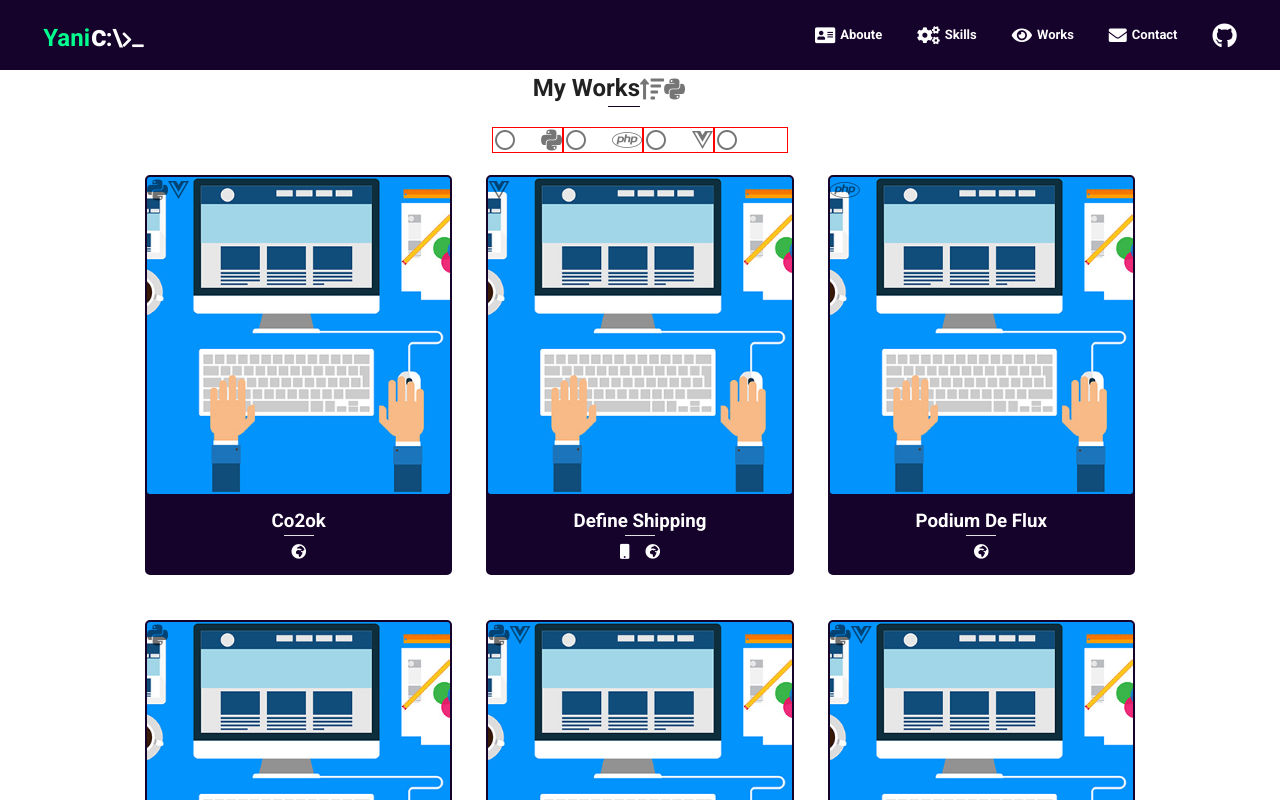
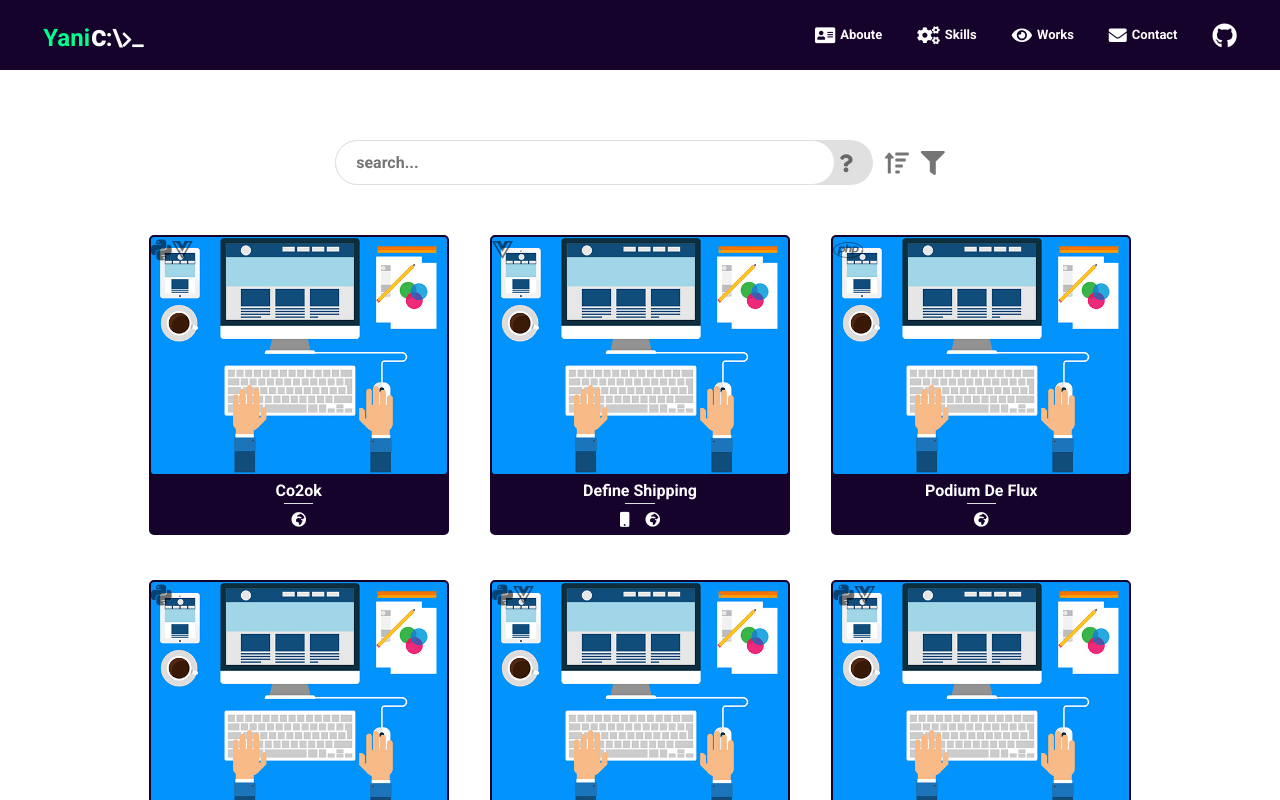
Before and after one commit to assignon/devs_repository, a Vue app in the folder frontend/: page /works in a window 1280 px wide. Shown: the top 800 px of the page. Built offline with nearby package versions, Linux system fonts and the light colour scheme; what v-animate-css would draw is missing.

Commit message:
project ui update

```diff
--- a/frontend/src/views/Works.vue
+++ b/frontend/src/views/Works.vue
@@ -4,23 +4,49 @@
       <v-flex xs12 sm12 md8 lg10 xl10 class="filter-flex">
         <div class="works-head">
           <div class="works-titel">
-            <h2 class>My Works</h2>
-            <v-divider width="5%" color="#16032c" style></v-divider>
+            <!-- <h2 class>My Works</h2>
+            <v-divider width="5%" color="#16032c" style></v-divider> -->
+            <div class="input-container">
+              <input
+                type="search"
+                placeholder="search..."
+                class="search-project"
+                @keyup.enter="searchProject()"
+              />
+              <v-icon
+                style="position:relative;right:20px;cursor:pointer;font-size:18px;"
+                >fas fa-question</v-icon
+              >
             </div>
 
-          <div class="filter">
-            <v-icon medium v-if="desc">fas fa-sort-amount-up</v-icon>
-            <v-icon medium v-if="!desc">fas fa-sort-amount-down</v-icon>
-            <v-icon medium>fab fa-python</v-icon>
+            <v-icon medium v-if="desc" class="ml-3"
+              >fas fa-sort-amount-up</v-icon
+            >
+            <v-icon medium v-if="!desc" class="ml-3"
+              >fas fa-sort-amount-down</v-icon
+            >
+            <v-icon medium class="ml-3">fas fa-filter</v-icon>
           </div>
         </div>
       </v-flex>
 
-      <v-flex xs12 sm12 md8 lg10 xl10 class="pl-flex">
-        <v-radio-group v-model="ex7" row>
+      <v-flex
+        xs12
+        sm12
+        md8
+        lg10
+        xl10
+        class="pl-flex animated"
+        v-if="filtersVisible"
+      >
+        <v-radio-group v-model="filter" row>
           <div class="pl-container" v-for="(progLang, i) in progLangs" :key="i">
-            <v-radio label :color="progLang.color" :value="progLang.icon"></v-radio>
-            <v-icon medium>fab fa-{{progLang.icon}}</v-icon>
+            <v-radio
+              label
+              :color="progLang.color"
+              :value="progLang.icon"
+            ></v-radio>
+            <v-icon medium>fab fa-{{ progLang.icon }}</v-icon>
           </div>
         </v-radio-group>
       </v-flex>
@@ -28,19 +54,32 @@
       <!-- <div class="works-container"> -->
       <v-flex xs10 sm10 md4 lg4 xl4 class="works-flex">
         <div class="works-container" v-for="(project, i) in projects" :key="i">
-          <div class="works-img" :style="{backgroundImage: `url(${project.img})`}">
-            <v-icon medium v-for="(progicon, pi) in project.progIcon" :key="pi">fab fa-{{progicon}}</v-icon>
+          <div
+            class="works-img"
+            :style="{ backgroundImage: `url(${project.img})` }"
+          >
+            <v-icon medium v-for="(progicon, pi) in project.progIcon" :key="pi"
+              >fab fa-{{ progicon }}</v-icon
+            >
           </div>
           <div class="works-name">
-            <h3 class="mb1">{{project.name}}</h3>
+            <h4 class="mb1">{{ project.name }}</h4>
             <v-divider width="10%" color="#fff" style></v-divider>
             <div class="type-icon mt-2">
+              <v-tooltip bottom>
+                <template v-slot:activator="{ on, attrs }">
                   <v-icon
                     style="font-size:15px;color:white;"
                     class="ml-2 mr-2"
                     v-for="(typeicon, ti) in project.typeIcon"
                     :key="ti"
-              >fas fa-{{typeicon}}</v-icon>
+                    v-bind="attrs"
+                    v-on="on"
+                    >fas fa-{{ typeicon }}</v-icon
+                  >
+                </template>
+                <span>Info</span>
+              </v-tooltip>
             </div>
           </div>
         </div>
@@ -48,7 +87,11 @@
       <!-- </div> -->
 
       <v-flex 12 xs sm12 md8 lg10 xl10 class="pagination-flex">
-        <v-pagination v-model="page" :length="15" :total-visible="7"></v-pagination>
+        <v-pagination
+          v-model="page"
+          :length="15"
+          :total-visible="7"
+        ></v-pagination>
       </v-flex>
     </v-layout>
   </div>
@@ -63,74 +106,80 @@ export default {
       valid: true, // search form v-model
       desc: true, // check if the projects are sorted order by desc
       page: 1, // pagination
+      filter: "plFilter", // radio input model
+      filtersVisible: false, // check if the radio iput div display is none orr not
       progLangs: [
         { icon: "python", color: "black" },
         { icon: "php", color: "black" },
         { icon: "vuejs", color: "black" },
-        { icon: "terminal", color: "black" }
+        { icon: "terminal", color: "black" },
       ],
       projects: [
         {
           img: require("../assets/projects/test.jpg"),
           progIcon: ["python", "vuejs"],
           name: "Co2ok",
-          typeIcon: ["globe-africa"]
+          typeIcon: ["globe-africa"],
         },
         {
           img: require("../assets/projects/test.jpg"),
           progIcon: ["vuejs"],
           name: "Define Shipping",
-          typeIcon: ["mobile", "globe-africa"]
+          typeIcon: ["mobile", "globe-africa"],
         },
         {
           img: require("../assets/projects/test.jpg"),
           progIcon: ["php"],
           name: "Podium De Flux",
-          typeIcon: ["globe-africa"]
+          typeIcon: ["globe-africa"],
         },
         {
           img: require("../assets/projects/test.jpg"),
           progIcon: ["python"],
           name: "Project Creator",
-          typeIcon: ["terminal"]
+          typeIcon: ["terminal"],
         },
         {
           img: require("../assets/projects/test.jpg"),
           progIcon: ["python", "vuejs"],
           name: "Co2ok",
-          typeIcon: ["mobile", "terminal", "globe-africa"]
+          typeIcon: ["mobile", "terminal", "globe-africa"],
         },
         {
           img: require("../assets/projects/test.jpg"),
           progIcon: ["python", "vuejs"],
           name: "Co2ok",
-          typeIcon: ["mobile", "terminal", "globe-africa"]
+          typeIcon: ["mobile", "terminal", "globe-africa"],
         },
         {
           img: require("../assets/projects/test.jpg"),
           progIcon: ["python", "vuejs"],
           name: "Co2ok",
-          typeIcon: ["mobile", "terminal", "globe-africa"]
+          typeIcon: ["mobile", "terminal", "globe-africa"],
         },
         {
           img: require("../assets/projects/test.jpg"),
           progIcon: ["python", "vuejs"],
           name: "Co2ok",
-          typeIcon: ["mobile", "terminal", "globe-africa"]
+          typeIcon: ["mobile", "terminal", "globe-africa"],
         },
         {
           img: require("../assets/projects/test.jpg"),
           progIcon: ["python", "vuejs"],
           name: "Co2ok",
-          typeIcon: ["mobile", "terminal", "globe-africa"]
-        }
-      ]
+          typeIcon: ["mobile", "terminal", "globe-africa"],
+        },
+      ],
     };
   },
 
   created() {},
 
-  methods: {}
+  methods: {
+    searchProject() {
+      console.log("hallo there");
+    },
+  },
 };
 </script>
 
@@ -142,6 +191,8 @@ export default {
   flex-direction: column;
   justify-content: center;
   align-items: center;
+  padding-top: 70px;
+  padding-bottom: 30px;
 }
 .works-layout {
   width: 100%;
@@ -163,12 +214,35 @@ export default {
   align-items: center;
 }
 .works-titel {
-  width: 50%;
+  width: 70%;
   height: auto;
   display: flex;
-  flex-direction: column;
-  justify-content: flex-end;
-  align-items: flex-end;
+  flex-direction: row;
+  justify-content: center;
+  align-items: center;
+}
+.input-container {
+  border-radius: 50px;
+  width: 60%;
+  height: 45px;
+  /* border: 1px solid #e0e0e0; */
+  background-color: #e0e0e0;
+  display: flex;
+  flex-direction: row;
+  justify-content: space-between;
+  align-items: center;
+}
+.search-project {
+  border-radius: 50px;
+  border: 1px solid #e0e0e0;
+  background-color: #fff;
+  width: 93%;
+  height: 100%;
+  padding-left: 20px;
+  text-align: left;
+  font-size: 16px;
+  font-weight: bold;
+  color: #16032c;
 }
 .filter {
   width: 50%;
@@ -179,12 +253,12 @@ export default {
   align-items: center;
 }
 .pl-flex {
-  width: 100%;
+  width: 70%;
   height: auto;
   display: flex;
   flex-direction: row;
   justify-content: center;
-  align-items: center;
+  align-items: flex-start;
 }
 .pl-container {
   width: auto;
@@ -193,7 +267,6 @@ export default {
   flex-direction: row;
   justify-content: flex-start;
   align-items: flex-start;
-  border: 1px solid red;
 }
 .works-flex {
   width: 80%;
@@ -203,10 +276,11 @@ export default {
   flex-wrap: wrap;
   justify-content: space-around;
   align-items: center;
+  margin-top: 50px;
 }
 .works-container {
-  width: 30%;
-  height: 400px;
+  width: 300px;
+  height: 300px;
   display: flex;
   flex-direction: column;
   justify-content: flex-start;
@@ -215,10 +289,11 @@ export default {
   background-color: #16032c;
   border-radius: 5px;
   margin-bottom: 45px;
+  cursor: pointer;
 }
 .works-img {
   width: 100%;
-  height: 320px;
+  height: 80%;
   background-repeat: no-repeat;
   background-position: center;
   background-size: cover;
@@ -226,13 +301,13 @@ export default {
 }
 .works-name {
   width: 100%;
-  height: 80px;
+  height: 20%;
   display: flex;
   flex-direction: column;
   justify-content: center;
   align-items: center;
 }
-.works-name h3 {
+.works-name h4 {
   text-align: center;
   color: white;
 }
```
Also changed, not shown: 1 other file (tests, documents, lock files or other folders). Lines whose indentation alone changed are shown as unchanged.
